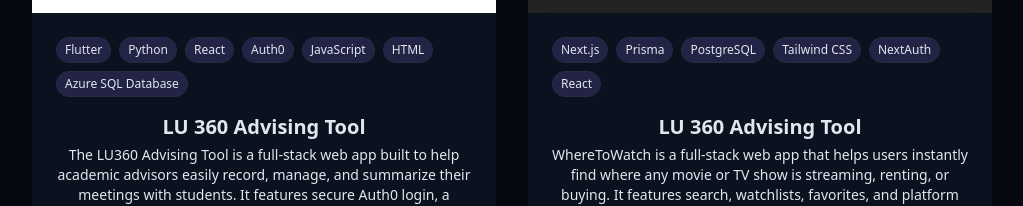
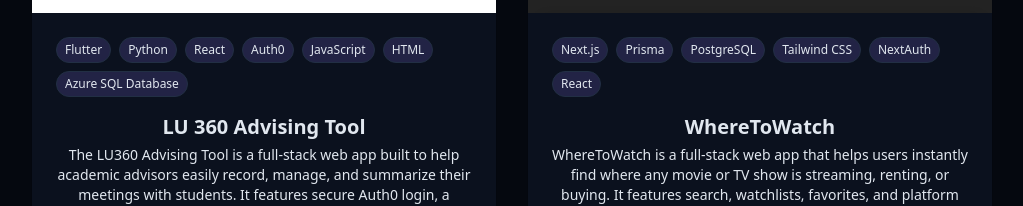
Before and after one commit to dpm227/dylansportfolio, a React (Vite) app: page / in a window 1280 px wide. Shown: the part 2681-2887 px from the top of the page, without its empty margins (128-1151 px from the left). Built offline with nearby package versions, Linux system fonts and the light colour scheme.

Commit message:
updated project ids and names

```diff
--- a/src/components/Projects.jsx
+++ b/src/components/Projects.jsx
@@ -16,7 +16,7 @@
 
 const projects = [
   {
-    id: 3,
+    id: 7,
     title: "ML Vision",
     description:
       "ML Vision is AI-powered classroom attendance system created for the Lehigh AI Hackathon 2025. Instead of roll calls or manual check-ins, the system continuously analyzes live video, recognizes students, and records attendance automatically, down to the timestamp and confidence level. The platform brings together a modern React interface, a robust Spring Boot backend, and a real-time Python vision service, delivering an intuitive and automated attendance experience for both instructors and students.",
@@ -73,8 +73,8 @@
     githubUrl: "https://github.com/dpm227/lehigh360-advising-tool",
   },
   {
-    id: 4,
-    title: "LU 360 Advising Tool",
+    id: 8,
+    title: "WhereToWatch",
     description:
       "WhereToWatch is a full-stack web app that helps users instantly find where any movie or TV show is streaming, renting, or buying. It features search, watchlists, favorites, and platform preferences, powered by Watchmode and TMDB data. Built with Next.js, Prisma, PostgreSQL, Tailwind, and NextAuth. ",
     image: "/projects/project8.png",
```
